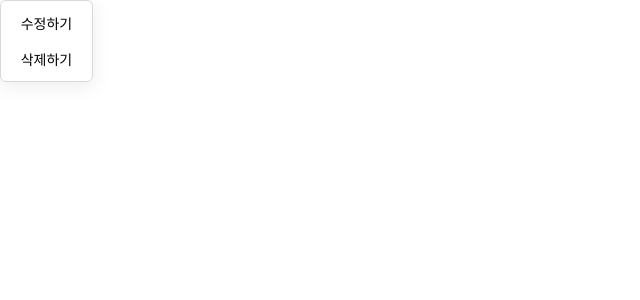
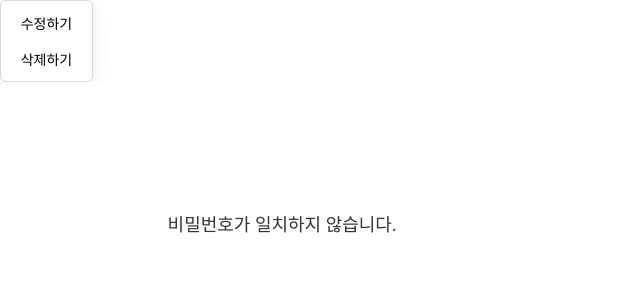
Before and after one commit to wise-Ag/taskify, a Next.js app: page / in a window 1280 px wide. Shown: the top 300 px of the page, without its empty margins (0-640 px from the left). Built offline with nearby package versions, Linux system fonts and the light colour scheme.

Commit message:
🎨 UI: 컬러를 변수로 수정

```diff
--- a/components/Modal/AlertModal.tsx
+++ b/components/Modal/AlertModal.tsx
@@ -21,11 +21,10 @@ const AlertModalWrapper = styled.div`
   // position: relative;
   width: 50.8rem;
   height: 22.2rem;
-
+  border-radius: 8px;
   text-align: center;
   line-height: 22.2rem;
-
-  color: var(--black-black_333236, #333236);
+  color: var(--Black20);
   font-size: 1.8rem;
   font-weight: 500;
 `;
--- a/components/Modal/KebabModal.tsx
+++ b/components/Modal/KebabModal.tsx
@@ -21,8 +21,8 @@ const KebabWrapper = styled.div`
   width: 9.3rem;
   height: 8.2rem;
   border-radius: 6px;
-  border: 1px solid var(--gray-gray_D9D9D9, #d9d9d9);
-  background: var(--white-white_FFFFFF, #fff);
+  border: 1px solid var(--Gray30);
+  background: var(--White);
   box-shadow: 0px 4px 20px 0px rgba(0, 0, 0, 0.08);
 
   @media screen and (max-width: ${DeviceSize.mobile}) {
--- a/components/Modal/ModalContainer.tsx
+++ b/components/Modal/ModalContainer.tsx
@@ -19,5 +19,5 @@ export default ModalContainer;
 const Wrapper = styled.div`
   padding: 3.2rem 2.8rem;
   border-radius: 0.8rem;
-  background: var(--white-white_FFFFFF, #fff);
+  background: var(--White);
 `;
--- /dev/null
+++ b/components/Modal/ModalContent.tsx
@@ -0,0 +1 @@
+function ModalContent() {}
--- a/pages/index.tsx
+++ b/pages/index.tsx
@@ -1,6 +1,7 @@
 import KebobModal from "@/components/Modal/KebabModal";
 import { Inter } from "next/font/google";
 import Head from "next/head";
+import ModalContainer from "@/components/Modal/ModalContainer";
 
 const inter = Inter({ subsets: ["latin"] });
 
@@ -13,7 +14,8 @@ export default function Home() {
         <meta name="viewport" content="width=device-width, initial-scale=1" />
         <link rel="icon" href="/favicon.ico" />
       </Head>
-      <KebobModal/>
+      <KebobModal />
+      <ModalContainer modalType="alert" />
     </>
   );
 }
```
